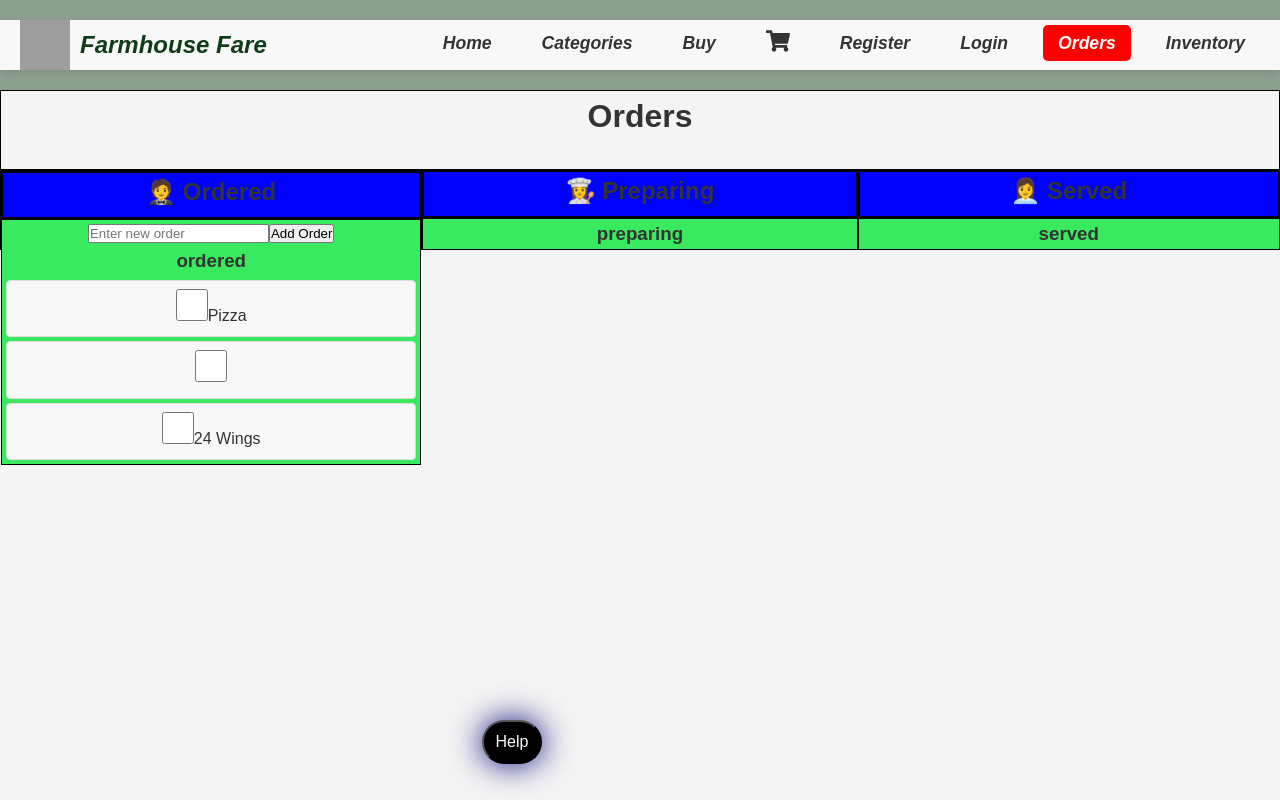
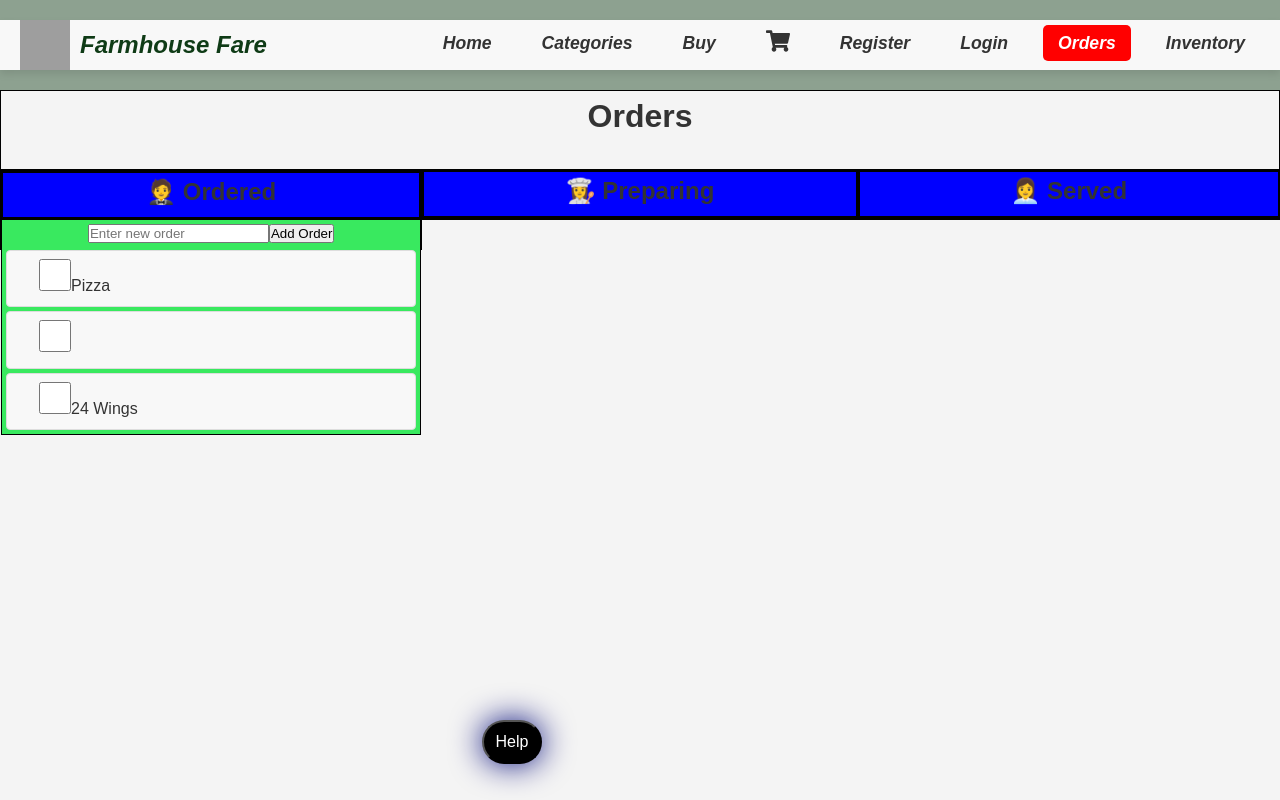
Before and after one commit to Bradwill-Van-Niekerk/wild-and-rooted, a React (Create React App) app: page /Orders in a window 1280 px wide. Built offline with nearby package versions, Linux system fonts and the light colour scheme; grey boxes are pictures that could not be loaded.

Commit message:
drag is working in the column

```diff
--- a/src/Pages-Staff-CSS/Orders.css
+++ b/src/Pages-Staff-CSS/Orders.css
@@ -302,3 +302,8 @@ textarea{
     align-self: center;
     border: 1px solid grey;
 }
+
+.tableBox{
+    background-color: black;
+
+}
--- a/src/Pages-Staff/Components/Column.js
+++ b/src/Pages-Staff/Components/Column.js
@@ -1,14 +1,13 @@
 import { SortableContext,verticalListSortingStrategy } from "@dnd-kit/sortable"
 import Tasks from "./Tasks"
 
-function Column({ tasks, columnName}){
+function Column({ tasks }){
   return (
   <div className='column'>
-    <h3>{columnName}</h3>
     <SortableContext items={tasks} strategy={verticalListSortingStrategy}>
       {tasks.map((task) => (
-        <div key={task.id}>
-          <Tasks id={task.id} title={task.title} column={columnName} key={task.id}/>
+        <div key={task.id} >
+          <Tasks id={task.id} title={task.title} key={task.id} />
         </div>
       ))}
     </SortableContext>
--- a/src/Pages-Staff/Components/Tasks.js
+++ b/src/Pages-Staff/Components/Tasks.js
@@ -1,8 +1,8 @@
 import { useSortable } from "@dnd-kit/sortable"
 import { CSS } from '@dnd-kit/utilities';
 
-function Tasks({id, title, columnName}){
-  const {attributes, listeners, setNodeRef, transform, transition} = useSortable({id, data: { column: columnName }})
+function Tasks({id, title}){
+  const {attributes, listeners, setNodeRef, transform, transition} = useSortable({id})
 
   const style = {
     transition,
@@ -13,9 +13,15 @@ function Tasks({id, title, columnName}){
     borderRadius: '4px',
     backgroundColor: '#f8f8f8',
     cursor: 'move',
+    displayFlex: 'flex',
+    flexDirection: 'row',
+    justifyContent: 'flex-start',
+    alignItems: 'center',
+    textAlign: 'left',
+    paddingLeft: '2rem',
   }
   return (
-    <div ref={setNodeRef} {...attributes} {...listeners} style={style}>
+    <div ref={setNodeRef} {...attributes} {...listeners} style={style} >
       <input type='checkbox' className='CheckboxOr' />{title}
     </div>
   )
--- a/src/Pages-Staff/Orders.js
+++ b/src/Pages-Staff/Orders.js
@@ -29,64 +29,30 @@ function OrderHelp({ setHelpOpenFalse }) {
 // Orders Component
 function Orders() {
   const [isHelpOpen, setHelpOpen] = useState(false); // Toggle Help
-
   const setHelpOpenFalse = () => {
     setHelpOpen(false);
   };
 
-  const [columns, setColumns] = useState({
-    ordered: [ {id: 1, title: "Pizza"},
-      {id: 2, table: "", drinks: "", starter: "", main: ""},
-      {id: 3, title: "24 Wings"},
-    ],
-    preparing: [],
-    served:[]
-  })
-
-  const addTask = (table, drinks, starters, main, dessert) => {
-    setColumns(prevColumns => ({
-      ...prevColumns,
-      ordered: [...prevColumns.ordered, { id: Date.now(), title }]
-    }));
+  const addTask = ( title ) => {
+    setTasks((tasks) =>
+      [...tasks, { id: tasks.length + 1 , title }]
+    );
   };
 
-  const getTaskPosition = (id, column) => columns[column].findIndex(task => task.id === id)
+  const getTaskPosition = id => tasks.findIndex(task => task.id === id)
 
   const handleDragEnd = event => {
     const {active, over} = event;
 
     if(active.id === over.id) return; //no change if the items dropped in the same place
 
-    const activeColumn = active.data.current.column;
-    const overColumn = over.data.current.column;
+    setTasks( tasks =>{
+      const originalPosition = getTaskPosition(active.id)
+      const newPosition = getTaskPosition(over.id)
 
-    if (activeColumn === overColumn) {
-      // If dragged within the same column, reorder tasks
-      const columnTasks = columns[activeColumn];
-      const originalPosition = getTaskPosition(active.id, activeColumn);
-      const newPosition = getTaskPosition(over.id, activeColumn);
+      return arrayMove(tasks, originalPosition, newPosition)
+    })
 
-      setColumns(prevColumns => ({
-        ...prevColumns,
-        [activeColumn]: arrayMove(columnTasks, originalPosition, newPosition)
-      }));
-    } else {
-      // Move task between columns
-      const sourceTasks = columns[activeColumn];
-      const targetTasks = columns[overColumn];
-      const sourceIndex = getTaskPosition(active.id, activeColumn);
-
-      // Remove the item from source column and add it to target column
-      const movedTask = sourceTasks[sourceIndex];
-      sourceTasks.splice(sourceIndex, 1);
-      targetTasks.push(movedTask);
-
-      setColumns(prevColumns => ({
-        ...prevColumns,
-        [activeColumn]: sourceTasks,
-        [overColumn]: targetTasks
-      }));
-    }
   }
     const sensors = useSensors(
     useSensor(PointerSensor),
@@ -94,11 +60,15 @@ function Orders() {
     useSensor(KeyboardSensor, { coordinateGetter: sortableKeyboardCoordinates })
   );
 
-  // eslint-disable-next-line no-unused-vars
-  const [tasks, setTasks] = useState(
-    [ {id: 1, title: "Add test"},
-      {id: 2, title: "to the"},
-      {id: 3, title: "other test"},
+  // not being used yet
+  // const [columnTasks, setColumnTasks] = useState([
+  //    {Order: }
+  // ])
+
+  const [tasks, setTasks] = useState([
+    {id: 1, title: "Pizza"},
+    {id: 2, table: "", drinks: "", starter: "", main: ""},
+    {id: 3, title: "24 Wings"},
     ]
   )
   return (
@@ -115,7 +85,7 @@ function Orders() {
             <div className="HomesBoxes2">
             <DndContext sensors={sensors} onDragEnd={handleDragEnd} collisionDetection={closestCorners}>
               <Input onSubmit={addTask} />
-              <Column tasks={columns.ordered} columnName="ordered" />
+              <Column tasks={tasks}/>
             </DndContext>
             </div>
           </div>
@@ -126,7 +96,7 @@ function Orders() {
             </div>
             <div className="HomesBoxes2">
               <DndContext sensors={sensors} onDragEnd={handleDragEnd} collisionDetection={closestCorners}>
-                <Column tasks={columns.preparing} columnName="preparing" />
+                {/* <Column tasks={columns.tasks} /> */}
               </DndContext>
             </div>
           </div>
@@ -136,7 +106,7 @@ function Orders() {
             </div>
             <div className="HomesBoxes2">
               <DndContext sensors={sensors} onDragEnd={handleDragEnd} collisionDetection={closestCorners}>
-                <Column tasks={columns.served} columnName="served" />
+                {/* <Column tasks={columns.tasks} /> */}
               </DndContext>
             </div>
           </div>
```
